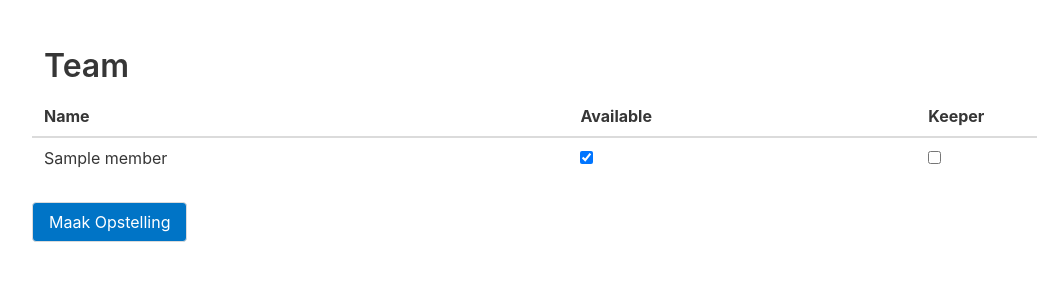
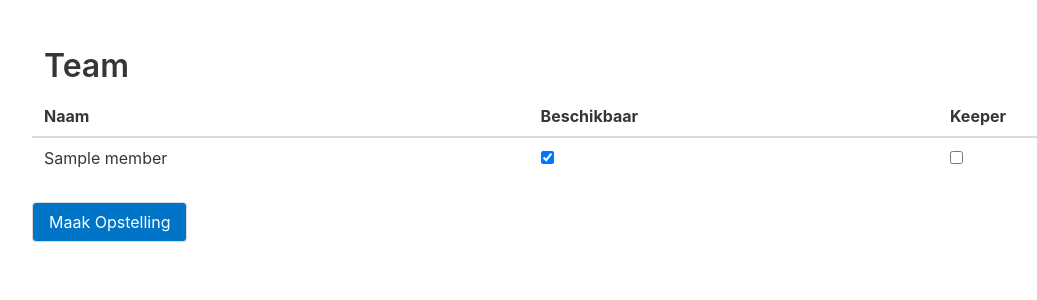
Before and after one commit to qlandman/opstelling, a Python web app: template app/templates/form.html in a window 1280 px wide. Shown: the part 52-352 px from the top of the page, without its empty margins (20-1057 px from the left). Run offline with Jinja, Linux system fonts and the light colour scheme; the template is opened without the code that fills it: most values are stand-ins (such as "Sample title", 1, 10 or a date in 2020); some libraries are stand-ins or nearby versions.

Commit message:
Update form.html

```diff
--- a/app/templates/form.html
+++ b/app/templates/form.html
@@ -29,8 +29,8 @@
                 <table class="table is-fullwidth">
                     <thead>
                         <tr>
-                            <th>Name</th>
-                            <th>Available</th>
+                            <th>Naam</th>
+                            <th>Beschikbaar</th>
                             <th>Keeper</th>
                         </tr>
                     </thead>
```
